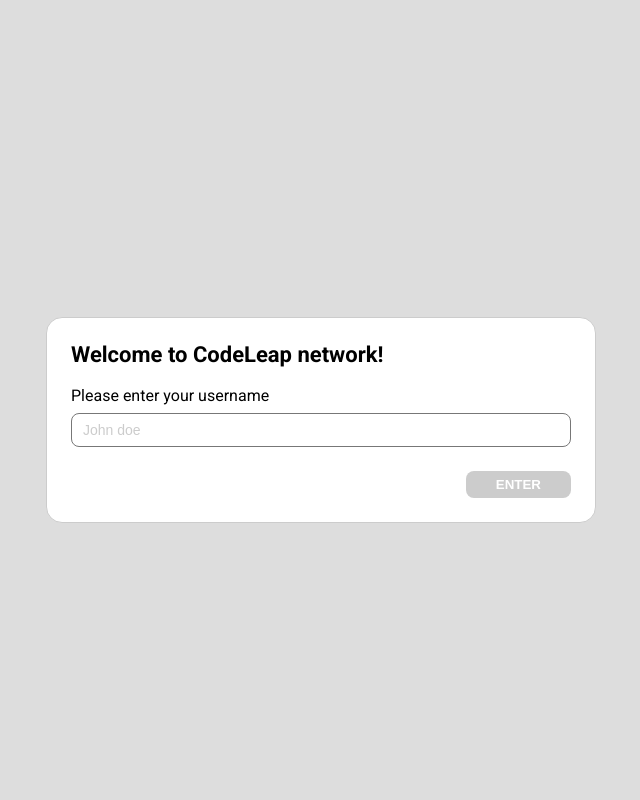
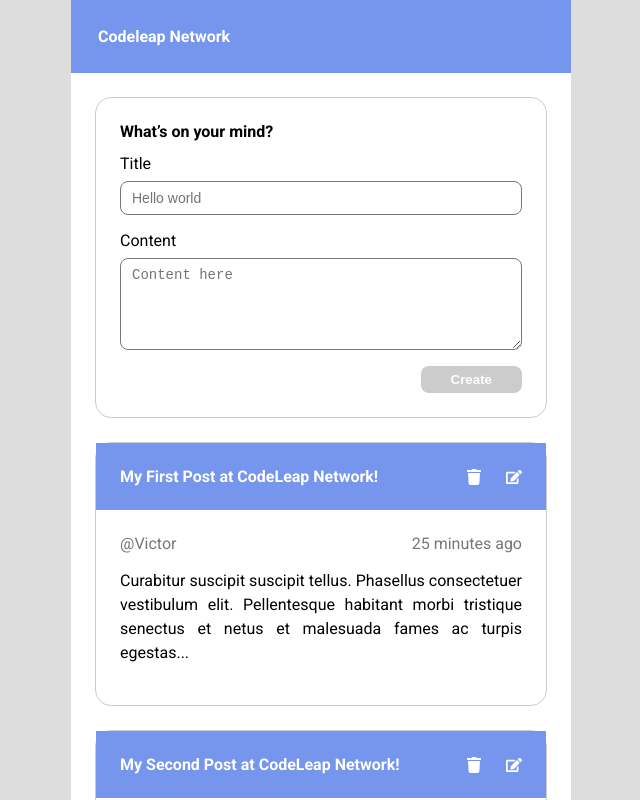
Before and after one commit to denzelws/codeleap-test, a React (Vite) app: page /home in a window 1280 px wide. Shown: the top 800 px of the page, without its empty margins (319-959 px from the left). Built offline with nearby package versions, Linux system fonts and the light colour scheme.

Commit message:
Incluido pagina MainScreen com componentes PostForm e PostItem

```diff
--- a/package.json
+++ b/package.json
@@ -12,7 +12,9 @@
   },
   "dependencies": {
     "react": "^19.1.1",
-    "react-dom": "^19.1.1"
+    "react-dom": "^19.1.1",
+    "react-icons": "^5.5.0",
+    "react-router-dom": "^7.9.4"
   },
   "devDependencies": {
     "@eslint/js": "^9.36.0",
--- a/src/App.tsx
+++ b/src/App.tsx
@@ -1,9 +1,9 @@
-import Signup from './components/Signup'
+import AppRouter from './router'
 
 function App() {
   return (
     <>
-      <Signup />
+      <AppRouter />
     </>
   )
 }
--- /dev/null
+++ b/src/components/MainScreen/index.scss
@@ -0,0 +1,33 @@
+.main-screen {
+  display: flex;
+  flex-direction: column;
+  min-height: 100vh;
+  width: 100%;
+  max-width: 50rem;
+  background: $color-background;
+
+  header {
+    display: flex;
+    align-items: center;
+    background: $primaryBlue;
+
+    h1 {
+      margin: 2.7rem;
+      font-size: 1.6rem;
+      color: $color-background;
+    }
+  }
+
+  .content-wrapper {
+    padding: 2.4rem;
+    display: flex;
+    flex-direction: column;
+    gap: 2.4rem;
+  }
+
+  .post-list {
+    display: flex;
+    flex-direction: column;
+    gap: 2.4rem; // Adiciona 24px de espaço vertical entre cada post
+  }
+}
--- /dev/null
+++ b/src/components/MainScreen/index.tsx
@@ -0,0 +1,55 @@
+import React from 'react'
+import './index.scss'
+import PostForm from '../PostForm'
+import PostItem from '../PostItem'
+
+interface MainScreenProps {
+  children?: React.ReactNode
+}
+
+// temp data
+const mockPosts = [
+  {
+    id: 1,
+    title: 'My First Post at CodeLeap Network!',
+    author: 'Victor',
+    timestamp: '25 minutes ago',
+    content:
+      'Curabitur suscipit suscipit tellus. Phasellus consectetuer vestibulum elit. Pellentesque habitant morbi tristique senectus et netus et malesuada fames ac turpis egestas...',
+  },
+  {
+    id: 2,
+    title: 'My Second Post at CodeLeap Network!',
+    author: 'Vini',
+    timestamp: '45 minutes ago',
+    content:
+      'Duis lobortis massa imperdiet quam. Aenean posuere, tortor sed cursus feugiat, nunc augue blandit nunc, eu sollicitudin urna dolor sagittis lacus. Fusce a quam...',
+  },
+]
+
+const MainScreen: React.FC<MainScreenProps> = () => {
+  return (
+    <div className="main-screen">
+      <header>
+        <h1>Codeleap Network</h1>
+      </header>
+
+      <div className="content-wrapper">
+        <PostForm />
+        <section className="post-list">
+          {mockPosts.map((post) => (
+            <PostItem
+              key={post.id}
+              title={post.title}
+              author={post.author}
+              timestamp={post.timestamp}
+              content={post.content}
+            />
+          ))}
+        </section>
+      </div>
+    </div>
+  )
+}
+
+export default MainScreen
--- /dev/null
+++ b/src/components/PostForm/index.scss
@@ -0,0 +1,52 @@
+.post-form {
+  border: 1px solid $lightGray;
+  border-radius: 1.6rem;
+  padding: 2.4rem;
+
+  h2 {
+    font-size: 1.6rem;
+    text-align: left;
+    margin-top: 0;
+  }
+
+  .form-group {
+    display: flex;
+    flex-direction: column;
+    margin-bottom: 1.6rem;
+
+    label {
+      align-self: self-start;
+      margin-bottom: 0.8rem;
+    }
+
+    input,
+    textarea {
+      border: 1px solid #777;
+      border-radius: 0.8rem;
+      padding: 0.8rem 1.1rem;
+      font-size: 1.4rem;
+    }
+
+    textarea {
+      min-height: 7.4rem;
+      resize: vertical;
+    }
+  }
+
+  button {
+    align-self: flex-end;
+    background-color: $primaryBlue;
+    color: #fff;
+    border: none;
+    border-radius: 0.8rem;
+    padding: 0.6rem 3rem;
+    font-weight: 700;
+    cursor: pointer;
+    float: right;
+
+    &:disabled {
+      background: $lightGray;
+      cursor: default;
+    }
+  }
+}
--- /dev/null
+++ b/src/components/PostForm/index.tsx
@@ -0,0 +1,40 @@
+import React, { useState } from 'react'
+import './index.scss'
+
+const PostForm: React.FC = () => {
+  const [fieldTitle, setFieldTitle] = useState('')
+  const [fieldContent, setFieldContent] = useState('')
+
+  return (
+    <form className="post-form">
+      <h2>What’s on your mind?</h2>
+      <div className="form-group">
+        <label htmlFor="title">Title</label>
+        <input
+          value={fieldTitle}
+          type="text"
+          id="title"
+          placeholder="Hello world"
+          onChange={(e) => setFieldTitle(e.target.value)}
+        />
+      </div>
+      <div className="form-group">
+        <label htmlFor="content">Content</label>
+        <textarea
+          value={fieldContent}
+          id="content"
+          placeholder="Content here"
+          onChange={(e) => setFieldContent(e.target.value)}
+        />
+      </div>
+      <button
+        disabled={fieldTitle.length === 0 || fieldContent.length === 0}
+        type="submit"
+      >
+        Create
+      </button>
+    </form>
+  )
+}
+
+export default PostForm
--- /dev/null
+++ b/src/components/PostItem/index.scss
@@ -0,0 +1,40 @@
+.post-item {
+  border: 0.1rem solid $lightGray;
+  border-radius: 1.6rem;
+
+  header {
+    background-color: $primaryBlue;
+    color: #fff;
+    padding: 2.4rem;
+    display: flex;
+    justify-content: space-between;
+    align-items: center;
+
+    h3 {
+      font-size: 1.6rem;
+      margin: 0;
+    }
+
+    .actions {
+      display: flex;
+      align-items: center;
+      gap: 2.4rem;
+    }
+  }
+
+  .post-content {
+    padding: 2.4rem;
+
+    .meta-data {
+      display: flex;
+      justify-content: space-between;
+      color: #777;
+      margin-bottom: 1.6rem;
+    }
+
+    p {
+      line-height: 1.5;
+      text-align: justify;
+    }
+  }
+}
--- /dev/null
+++ b/src/components/PostItem/index.tsx
@@ -0,0 +1,37 @@
+import React from 'react'
+import './index.scss'
+import { FaTrash, FaEdit } from 'react-icons/fa'
+
+interface PostItemProps {
+  title: string
+  author: string
+  timestamp: string
+  content: string
+}
+
+const PostItem: React.FC<PostItemProps> = ({
+  title,
+  author,
+  timestamp,
+  content,
+}) => {
+  return (
+    <article className="post-item">
+      <header>
+        <h3>{title}</h3>
+        <div className="actions">
+          <FaTrash /> <FaEdit />
+        </div>
+      </header>
+      <div className="post-content">
+        <div className="meta-data">
+          <span>@{author}</span>
+          <span>{timestamp}</span>
+        </div>
+        <p>{content}</p>
+      </div>
+    </article>
+  )
+}
+
+export default PostItem
--- /dev/null
+++ b/src/router/index.tsx
@@ -0,0 +1,21 @@
+import {
+  Navigate,
+  Route,
+  BrowserRouter as Router,
+  Routes,
+} from 'react-router-dom'
+import MainScreen from '../components/MainScreen'
+import Signup from '../components/Signup'
+
+const AppRouter = () => {
+  return (
+    <Router>
+      <Routes>
+        <Route path="/home" element={<MainScreen />} />
+        <Route path="/login" element={<Signup />} />
+      </Routes>
+    </Router>
+  )
+}
+
+export default AppRouter
--- a/src/styles/_base.scss
+++ b/src/styles/_base.scss
@@ -15,6 +15,5 @@
   align-items: center;
   justify-content: center;
   min-height: 100vh;
-  padding: 2rem;
   text-align: center;
 }
```
Also changed, not shown: 1 other file (tests, documents, lock files or other folders).
